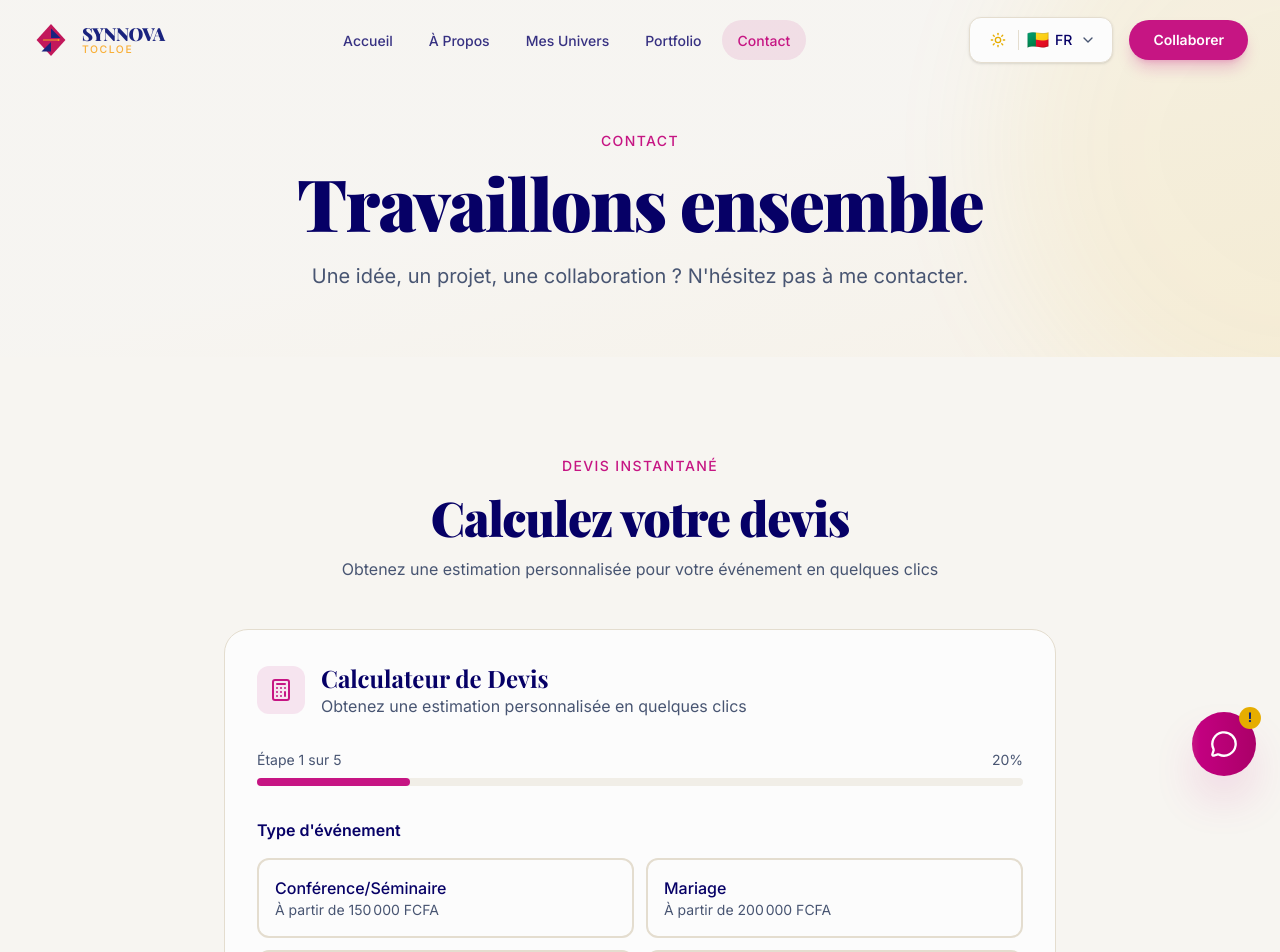
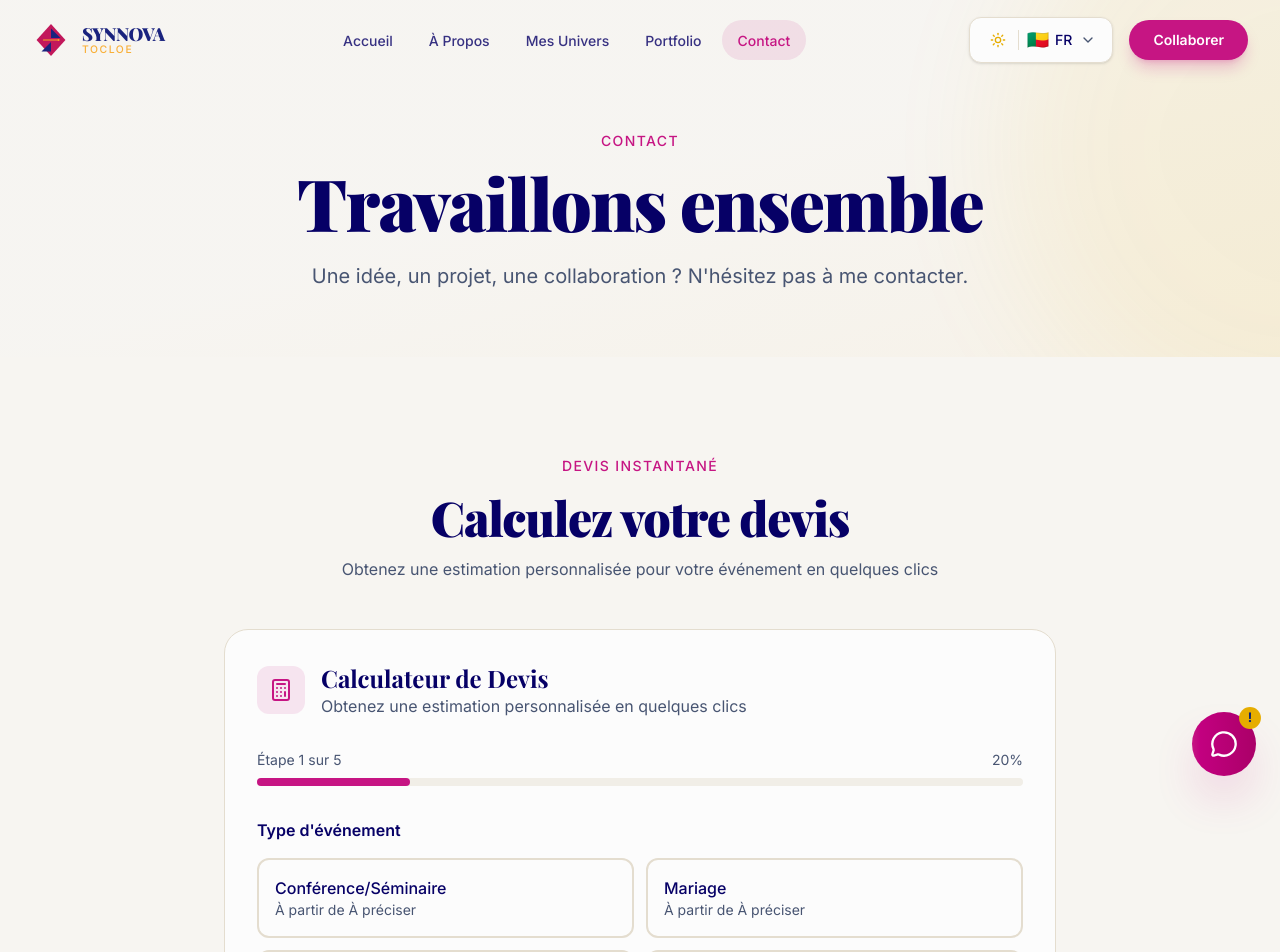
Before and after one commit to kakporosaire953-creator/Synnova-Belvine-Kybarance-TOCLOE, a Next.js app: page /contact in a window 1280 px wide. Shown: the top 952 px of the page. Built offline with nearby package versions, Linux system fonts and the light colour scheme; a web font is replaced by a local one.

Commit message:
Update contact info and pricing: Replace WhatsApp with XXX and prices with 'à préciser'

```diff
--- a/app/contact/page.tsx
+++ b/app/contact/page.tsx
@@ -264,7 +264,7 @@ Email: ${formData.email}`;
                     </div>
                     <div>
                       <h3 className="font-semibold text-foreground group-hover:text-rose transition-colors">WhatsApp</h3>
-                      <p className="text-muted-foreground mt-1">+229 90 12 34 56</p>
+                      <p className="text-muted-foreground mt-1">XXX</p>
                     </div>
                   </a>
                 </div>
--- a/components/quote-calculator.tsx
+++ b/components/quote-calculator.tsx
@@ -13,12 +13,12 @@ interface QuoteData {
 }
 
 const eventTypes = [
-  { id: "conference", label: "Conférence/Séminaire", basePrice: 150000 },
-  { id: "wedding", label: "Mariage", basePrice: 200000 },
-  { id: "corporate", label: "Événement Corporate", basePrice: 180000 },
-  { id: "festival", label: "Festival/Concert", basePrice: 250000 },
-  { id: "birthday", label: "Anniversaire", basePrice: 120000 },
-  { id: "launch", label: "Lancement Produit", basePrice: 220000 },
+  { id: "conference", label: "Conférence/Séminaire", basePrice: 0 },
+  { id: "wedding", label: "Mariage", basePrice: 0 },
+  { id: "corporate", label: "Événement Corporate", basePrice: 0 },
+  { id: "festival", label: "Festival/Concert", basePrice: 0 },
+  { id: "birthday", label: "Anniversaire", basePrice: 0 },
+  { id: "launch", label: "Lancement Produit", basePrice: 0 },
 ];
 
 const durations = [
@@ -37,11 +37,11 @@ const participantRanges = [
 ];
 
 const additionalServices = [
-  { id: "mc", label: "Maîtrise de cérémonie", price: 50000 },
-  { id: "sound", label: "Coordination technique", price: 30000 },
-  { id: "content", label: "Création de contenu", price: 40000 },
-  { id: "social", label: "Couverture réseaux sociaux", price: 25000 },
-  { id: "consultation", label: "Consultation pré-événement", price: 20000 },
+  { id: "mc", label: "Maîtrise de cérémonie", price: 0 },
+  { id: "sound", label: "Coordination technique", price: 0 },
+  { id: "content", label: "Création de contenu", price: 0 },
+  { id: "social", label: "Couverture réseaux sociaux", price: 0 },
+  { id: "consultation", label: "Consultation pré-événement", price: 0 },
 ];
 
 export function QuoteCalculator() {
@@ -80,7 +80,7 @@ export function QuoteCalculator() {
   };
 
   const formatPrice = (price: number) => {
-    return new Intl.NumberFormat('fr-FR').format(price) + ' FCFA';
+    return 'À préciser';
   };
 
   const nextStep = () => {
--- a/components/simple-chatbot.tsx
+++ b/components/simple-chatbot.tsx
@@ -46,7 +46,7 @@ export function SimpleChatbot() {
 
     // Réponse automatique simple
     setTimeout(() => {
-      addBotMessage("Merci pour votre message ! Pour une réponse personnalisée, contactez-moi sur WhatsApp : +229 90 12 34 56 ou par email : synnovatocloe@gmail.com");
+      addBotMessage("Merci pour votre message ! Pour une réponse personnalisée, contactez-moi sur WhatsApp : XXX ou par email : synnovatocloe@gmail.com");
     }, 1000);
   };
 
```
Also changed, not shown: 1 other file (tests, documents, lock files or other folders).
